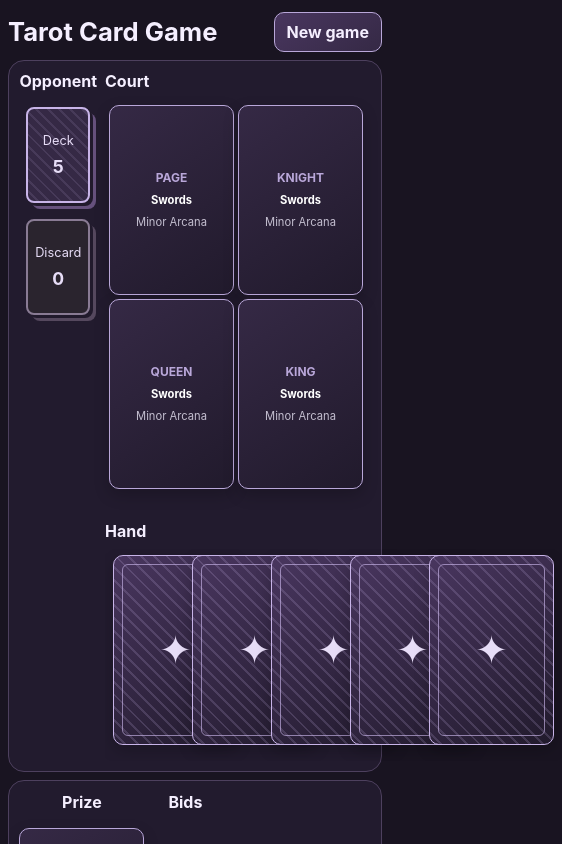
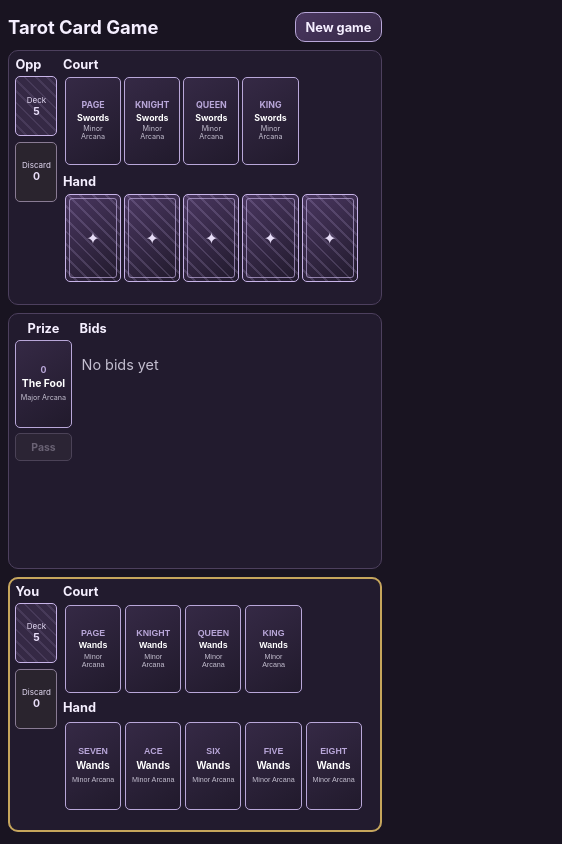
Before and after one commit to ThijsHarleman/tarot-card-game, a React (Vite) app: page / in a window 390 px wide. Shown: the top 844 px of the page, 562 px wide, since content can reach past the window. Built offline with nearby package versions, Linux system fonts and the light colour scheme.

Commit message:
Mobile layout

```diff
--- a/src/App.css
+++ b/src/App.css
@@ -1,3 +1,4 @@
+
 /* Shared card dimensions. Keep these global so every component uses the same size. */
 :root {
     --playing-card-width: 125px;
@@ -12,7 +13,11 @@
     box-sizing: border-box;
     min-height: 100vh;
     display: grid;
-    grid-template-rows: auto minmax(180px, 1fr) minmax(180px, 1fr) minmax(180px, 1fr);
+    grid-template-rows:
+        auto
+        minmax(180px, 1fr)
+        minmax(180px, 1fr)
+        minmax(180px, 1fr);
     gap: 1rem;
     padding: 1rem clamp(12px, 3vw, 40px);
 }
@@ -41,7 +46,9 @@
     transition: background-color 160ms ease, transform 160ms ease;
 }
 
-.game-header button { padding: 0.65rem 1rem; }
+.game-header button {
+    padding: 0.65rem 1rem;
+}
 
 .pass-turn-button {
     align-self: center;
@@ -54,10 +61,14 @@
 }
 
 .game-header button:hover,
-.pass-turn-button:not(:disabled):hover { background: #5a4374; }
+.pass-turn-button:not(:disabled):hover {
+    background: #5a4374;
+}
 
 .game-header button:active,
-.pass-turn-button:not(:disabled):active { transform: translateY(2px); }
+.pass-turn-button:not(:disabled):active {
+    transform: translateY(2px);
+}
 
 .pass-turn-button:disabled {
     background: #302a38;
@@ -75,6 +86,7 @@ button:focus-visible {
 
 .player-area,
 .play-area {
+    box-sizing: border-box;
     min-width: 0;
     padding: 1rem;
     border: 1px solid #4d405e;
@@ -113,7 +125,13 @@ button:focus-visible {
     border: 2px solid #c8b4e8;
     border-radius: 8px;
     background:
-        repeating-linear-gradient(45deg, transparent, transparent 6px, rgb(200 180 232 / 12%) 6px, rgb(200 180 232 / 12%) 8px),
+        repeating-linear-gradient(
+            45deg,
+            transparent,
+            transparent 6px,
+            rgb(200 180 232 / 12%) 6px,
+            rgb(200 180 232 / 12%) 8px
+        ),
         #352945;
     box-shadow: 3px 3px 0 #211a2c, 6px 6px 0 #66517d;
     color: #e7ddf7;
@@ -126,7 +144,9 @@ button:focus-visible {
     box-shadow: 3px 3px 0 #211a2c, 6px 6px 0 #55485e;
 }
 
-.card-pile strong { font-size: 1.1rem; }
+.card-pile strong {
+    font-size: 1.1rem;
+}
 
 .empty-message,
 .hand > p,
@@ -137,54 +157,87 @@ button:focus-visible {
 
 @media (max-width: 900px) {
     .play-area {
-        grid-template-columns: auto minmax(0, 1fr);
         gap: 1rem;
     }
 
     .pass-turn-button {
-        grid-column: 2;
         justify-self: end;
     }
 }
 
 @media (max-width: 720px) {
+    :root {
+        --playing-card-width: clamp(50px, 14.4vw, 77px);
+        --playing-card-height: clamp(66px, 11dvh, 88px);
+    }
+
+    #root {
+        min-height: 100%;
+    }
+
     .game-table {
-        grid-template-rows: auto minmax(150px, auto) minmax(150px, auto) minmax(150px, auto);
+        grid-template-rows: auto repeat(3, minmax(0, 1fr));
         gap: 0.5rem;
         padding: 0.75rem 0.5rem;
     }
 
-    .game-header { flex-wrap: wrap; }
-    .game-header button { padding: 0.55rem 0.75rem; }
+    .game-header {
+        gap: 0.5rem;
+        min-width: 0;
+    }
 
-    .player-area,
-    .play-area { padding: 0.65rem; }
+    .game-header h1 {
+        font-size: 1.15rem;
+    }
 
-    .player-area__content { gap: 0.5rem; }
-
-    .card-pile {
-        flex-basis: 56px;
-        min-height: 84px;
-        padding: 0.25rem;
+    .game-header button {
+        padding: 0.4rem 0.6rem;
         font-size: 0.8rem;
     }
 
+    .player-area,
     .play-area {
-        grid-template-columns: minmax(0, 1fr);
-        gap: 1rem;
+        min-height: 0;
+        overflow: hidden;
+        padding: 0.4rem;
+        border-radius: 10px;
     }
 
-    .pass-turn-button {
-        grid-column: 1;
-        justify-self: stretch;
-        width: 100%;
-        min-height: 56px;
+    .player-area h2,
+    .play-area h2 {
+        margin-bottom: 0.25rem;
+        font-size: 0.8rem;
     }
 
-    .game-results { grid-template-columns: minmax(0, 1fr); }
+    .card-pile {
+        gap: 0.15rem;
+        padding: 0.15rem;
+        border-width: 1px;
+        border-radius: 5px;
+        box-shadow: none;
+    }
+
+    .card-pile strong {
+        font-size: 0.7rem;
+    }
+
+    .card-pile {
+        overflow: hidden;
+        overflow-wrap: anywhere;
+        text-align: center;
+        font-size: 0.5rem;
+        line-height: 1.1;
+    }
+
+    .card-pile strong {
+        font-size: 0.65rem;
+        line-height: 1;
+    }
 }
 
 @media (prefers-reduced-motion: reduce) {
     .game-header button,
-    .pass-turn-button { transition: none; }
+    .pass-turn-button {
+        transition: none;
+    }
 }
--- a/src/components/CardBack.css
+++ b/src/components/CardBack.css
@@ -1,3 +1,4 @@
+
 /* Decorative back used for the opponent's hidden hand. */
 .card-back {
     box-sizing: border-box;
@@ -9,7 +10,13 @@
     border: 1px solid #c8b4e8;
     border-radius: 10px;
     background:
-        repeating-linear-gradient(45deg, transparent, transparent 7px, rgb(200 180 232 / 18%) 7px, rgb(200 180 232 / 18%) 9px),
+        repeating-linear-gradient(
+            45deg,
+            transparent,
+            transparent 7px,
+            rgb(200 180 232 / 18%) 7px,
+            rgb(200 180 232 / 18%) 9px
+        ),
         linear-gradient(145deg, #49365f, #211a2c);
     box-shadow: 0 6px 16px rgb(0 0 0 / 20%);
 }
@@ -29,3 +36,19 @@
     color: #e7ddf7;
     font-size: 2.5rem;
 }
+
+@media (max-width: 720px) {
+    .card-back {
+        padding: 3px;
+        border-radius: 5px;
+        box-shadow: none;
+    }
+
+    .card-back__inner {
+        border-radius: 3px;
+    }
+
+    .card-back__symbol {
+        font-size: 1rem;
+    }
+}
--- a/src/components/PlayingCard.css
+++ b/src/components/PlayingCard.css
@@ -1,3 +1,4 @@
+
 /* Styles for the face of every visible tarot card. */
 .playing-card {
     box-sizing: border-box;
@@ -36,3 +37,36 @@
     color: #c4bfd0;
     font-size: 0.7rem;
 }
+
+@media (max-width: 720px) {
+    .playing-card {
+        padding: 6px 3px;
+        border-radius: 5px;
+        box-shadow: none;
+    }
+
+    .playing-card .playing-card__number {
+        font-size: 0.55rem;
+        line-height: 1;
+    }
+
+    .playing-card .playing-card__name {
+        margin: 4px 0;
+        font-size: 0.65rem;
+        line-height: 1.1;
+        overflow-wrap: normal;
+        word-break: normal;
+    }
+
+    .playing-card .playing-card__category {
+        font-size: 0.45rem;
+        line-height: 1.1;
+    }
+
+    /* Court cards have less room for their labels. */
+    .court-reserve__card .playing-card .playing-card__name {
+        margin: 3px 0;
+        font-size: 0.55rem;
+        line-height: 1.05;
+    }
+}
--- a/src/features/game/components/AuctionArea.css
+++ b/src/features/game/components/AuctionArea.css
@@ -1,3 +1,4 @@
+
 /* Auction area: current prize and cards played into the bid. */
 .play-area {
     display: grid;
@@ -26,7 +27,9 @@
 }
 
 .current-prize,
-.bidding-area { min-width: 0; }
+.bidding-area {
+    min-width: 0;
+}
 
 .played-cards {
     display: flex;
@@ -44,11 +47,20 @@
     min-width: var(--playing-card-width);
 }
 
-.played-card--latest { animation: opponent-card-play 240ms ease-out; }
+.played-card--latest {
+    animation: opponent-card-play 240ms ease-out;
+}
 
 @keyframes opponent-card-play {
-    from { opacity: 0.5; transform: translateY(-8px) scale(0.96); }
-    to { opacity: 1; transform: translateY(0) scale(1); }
+    from {
+        opacity: 0.5;
+        transform: translateY(-8px) scale(0.96);
+    }
+
+    to {
+        opacity: 1;
+        transform: translateY(0) scale(1);
+    }
 }
 
 .game-results {
@@ -57,10 +69,14 @@
 }
 
 .game-results__announcement,
-.game-results__scores { min-width: 0; }
+.game-results__scores {
+    min-width: 0;
+}
 
 .game-results__announcement h2,
-.game-results__scores h2 { margin-bottom: 1rem; }
+.game-results__scores h2 {
+    margin-bottom: 1rem;
+}
 
 .game-results__announcement p {
     margin: 0;
@@ -86,6 +102,77 @@
     font-variant-numeric: tabular-nums;
 }
 
+@media (max-width: 720px) {
+    /* Prize and bids side by side. */
+    .play-area:not(.game-results) {
+        grid-template-columns: auto minmax(0, 1fr);
+        align-items: start;
+        gap: 0.5rem;
+    }
+
+    .current-prize .playing-card {
+        margin-bottom: 0.35rem;
+    }
+
+    .current-prize .pass-turn-button {
+        min-height: 0;
+        padding: 0.4rem 0.2rem;
+        font-size: 0.65rem;
+        border-radius: 5px;
+        box-shadow: none;
+    }
+
+    .bidding-area {
+        display: flex;
+        flex-direction: column;
+        min-width: 0;
+        min-height: 0;
+        overflow: hidden;
+    }
+
+    .played-cards {
+        display: flex;
+        flex-wrap: wrap;
+        align-items: flex-start;
+        gap: 0.25rem;
+        min-width: 0;
+        overflow-x: hidden;
+        overflow-y: auto;
+        padding: 2px 2px 6px;
+    }
+
+    .played-card {
+        flex: 0 0 var(--playing-card-width);
+        width: var(--playing-card-width);
+        min-width: var(--playing-card-width);
+    }
+
+    .game-results {
+        grid-template-columns: minmax(0, 1fr);
+        overflow-y: auto;
+    }
+
+    .game-results__announcement h2,
+    .game-results__scores h2 {
+        margin-bottom: 0.5rem;
+    }
+
+    .game-results__announcement p {
+        font-size: 1.25rem;
+    }
+
+    .game-results__scores p {
+        gap: 0.5rem;
+        padding: 0.4rem 0;
+    }
+
+    .game-results__scores p strong {
+        font-size: 1.1rem;
+    }
+}
+
 @media (prefers-reduced-motion: reduce) {
-    .played-card--latest { animation: none; }
+    .played-card--latest {
+        animation: none;
+    }
 }
--- a/src/features/game/components/PlayerArea.css
+++ b/src/features/game/components/PlayerArea.css
@@ -1,3 +1,4 @@
+
 /* Player zones: court reserve, hand, piles, and game-over collection. */
 .player-area__content {
     display: flex;
@@ -12,6 +13,10 @@
     align-items: start;
     gap: 1rem;
     flex: 1;
+    min-width: 0;
+}
+
+.player-area__identity {
     min-width: 0;
 }
 
@@ -45,6 +50,10 @@
 
 .player-card-section h2 {
     margin: 0;
+}
+
+.player-name--mobile {
+    display: none;
 }
 
 .court-reserve {
@@ -116,7 +125,9 @@
     transition: transform 160ms ease;
 }
 
-.hand__card + .hand__card { margin-left: -38px; }
+.hand__card + .hand__card {
+    margin-left: -38px;
+}
 
 .hand__card:hover,
 .hand__card:focus-visible {
@@ -182,29 +193,143 @@
 
 @media (max-width: 720px) {
     .player-area__content {
-        grid-template-columns: 64px minmax(0, 1fr);
-        gap: 0.5rem;
+        gap: 0.35rem;
+    }
+
+    .player-area__identity {
+        gap: 0.25rem;
+    }
+
+    .player-area__identity h2,
+    .player-card-section h2 {
+        font-size: 0.8rem;
+    }
+
+    .player-name--desktop {
+        display: none;
+    }
+
+    .player-name--mobile {
+        display: inline;
+    }
+
+    .player-piles {
+        gap: 0.35rem;
+    }
+
+    .player-piles .card-pile {
+        width: 42px;
+        height: 60px;
+        min-height: 48px;
     }
 
     .player-card-columns {
         grid-template-columns: minmax(0, 1fr);
-        gap: 1rem;
+        gap: 0.35rem;
+        min-height: 0;
     }
 
-    .player-area__identity h2,
-    .player-card-section h2 {
-        font-size: 1rem;
+    .player-card-section {
+        gap: 0.15rem;
+        min-height: 0;
     }
 
-    .court-reserve {
-        gap: 4px;
+    .court-reserve,
+    .hand {
+        flex-wrap: nowrap;
+        justify-content: flex-start;
+        gap: 0.25rem;
+        width: 100%;
+        min-width: 0;
+        overflow-x: auto;
+        overflow-y: hidden;
+        padding: 3px 2px 6px;
     }
-    .court-reserve__card .playing-card__name { font-size: 0.7rem; }
-    .hand { justify-content: flex-start; }
-    .hand__card + .hand__card { margin-left: -46px; }
+
+    .court-reserve__card,
+    .hand__card {
+        flex: 0 0 var(--playing-card-width);
+        width: var(--playing-card-width);
+    }
+
+    .hand__card + .hand__card {
+        margin-left: 0;
+    }
+
+    /* Opponent: compact identity and vertically stacked card rows. */
+    .player-area--opponent .player-area__content {
+        display: grid;
+        grid-template-columns: 42px minmax(0, 1fr);
+        align-items: start;
+        gap: 0.35rem;
+    }
+
+    .player-area--opponent .player-piles {
+        width: 42px;
+        min-width: 42px;
+    }
+
+    .player-area--opponent .player-card-columns {
+        display: grid;
+        grid-template-columns: minmax(0, 1fr);
+        gap: 0.35rem;
+        min-height: 0;
+    }
+
+    .player-area--opponent .player-card-section {
+        gap: 0.15rem;
+        min-height: 0;
+    }
+
+    .player-area--opponent .court-reserve,
+    .player-area--opponent .hand {
+        flex-wrap: nowrap;
+        gap: 3px;
+        padding: 2px 2px 4px;
+    }
+
+    /* Human: give court and hand equal shares of the card-column height. */
+    .player-area--human .player-area__content {
+        display: grid;
+        grid-template-columns: 42px minmax(0, 1fr);
+        align-items: start;
+        gap: 0.35rem;
+        height: calc(100% - 1rem);
+    }
+
+    .player-area--human .player-piles {
+        width: 42px;
+        min-width: 42px;
+    }
+
+    .player-area--human .player-card-columns {
+        display: grid;
+        grid-template-columns: minmax(0, 1fr);
+        grid-template-rows: minmax(0, 1fr) minmax(0, 1fr);
+        gap: 0.5rem;
+        height: 100%;
+        min-height: 0;
+    }
+
+    .player-area--human .player-card-section {
+        min-height: 0;
+        gap: 0.2rem;
+        overflow: hidden;
+    }
+
+    .player-area--human .court-reserve,
+    .player-area--human .hand {
+        flex: 1;
+        align-items: flex-start;
+        gap: 0.25rem;
+        min-height: 0;
+        padding: 3px 2px 6px;
+    }
 }
 
 @media (prefers-reduced-motion: reduce) {
     .hand__card,
-    .court-reserve__card { transition: none; }
+    .court-reserve__card {
+        transition: none;
+    }
 }
--- a/src/features/game/components/PlayerArea.tsx
+++ b/src/features/game/components/PlayerArea.tsx
@@ -26,7 +26,7 @@ export function PlayerArea({
 
     return (
         <section
-            className={`player-area${isActive && !isGameOver ? ' player-area--active' : ''}${isGameOver ? ' player-area--results' : ''}`}
+            className={`player-area ${isHuman ? 'player-area--human' : 'player-area--opponent'}${isActive && !isGameOver ? ' player-area--active' : ''}${isGameOver ? ' player-area--results' : ''}`}
             aria-label={player.name}
         >
             {isGameOver ? (
@@ -53,7 +53,12 @@ export function PlayerArea({
             ) : (
                 <div className="player-area__content">
                     <div className="player-area__identity">
-                        <h2>{player.name}</h2>
+                        <h2>
+                            <span className="player-name--desktop">{player.name}</span>
+                            <span className="player-name--mobile">
+                                {isHuman ? player.name : 'Opp'}
+                            </span>
+                        </h2>
                         <div className="player-piles">
                             <div
                                 className="card-pile"
```
